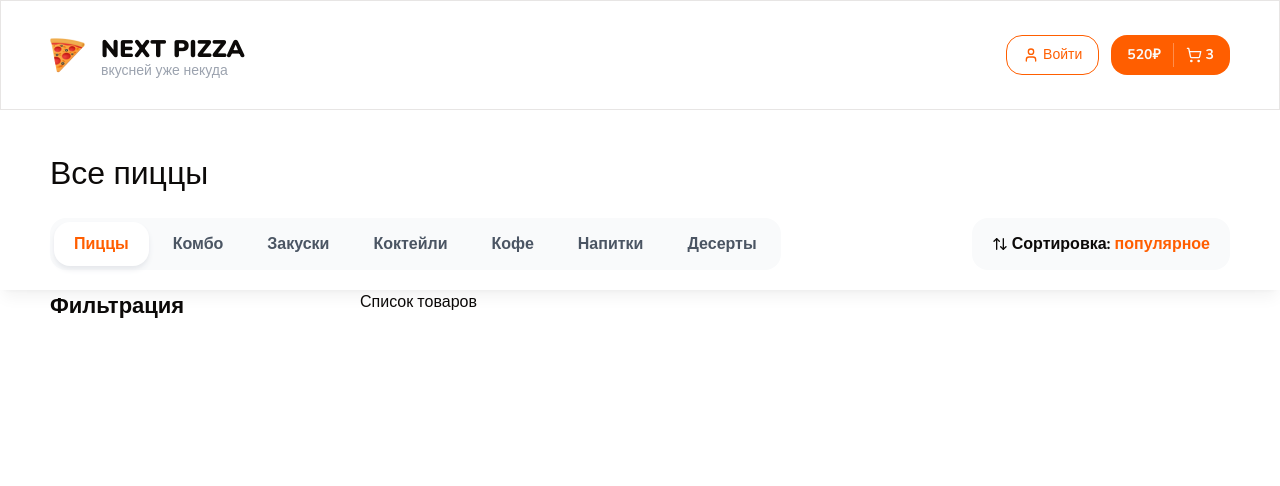
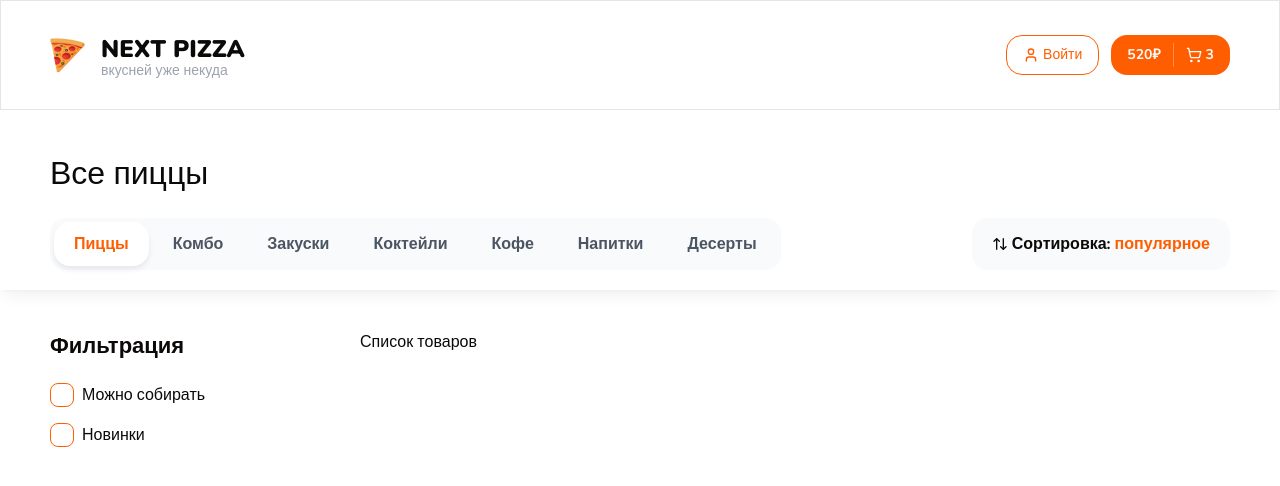
Before and after one commit to MaximKashkevich/NextPizza, a Next.js app: page / in a window 1280 px wide. Shown: the top 486 px of the page. Built offline with nearby package versions, Linux system fonts and the light colour scheme.

Commit message:
fixed bugs for vercel

```diff
--- a/app/page.tsx
+++ b/app/page.tsx
@@ -7,7 +7,7 @@
         <Title text="Все пиццы" size="lg" className="font-extrabolt"></Title>
       </Container>
       <TopBar />
-      <Container className="pb-14">
+      <Container className="pb-14 mt-10">
         <div className="flex gap-[60px]">
           {/* Фильтрация */}
           <div className="w-[250px]">
--- /dev/null
+++ b/components/shared/filterCheckbox.tsx
@@ -0,0 +1,39 @@
+import React from "react";
+import { Checkbox } from "../ui/checkbox";
+
+export interface FilterChecboxProps {
+  text: string;
+  value: string;
+  endAdornment?: React.ReactNode;
+  onCheckedChange?: (checked: boolean) => void;
+  checked?: boolean;
+  name?: string;
+}
+
+export const FilterCheckbox: React.FC<FilterChecboxProps> = ({
+  text,
+  value,
+  endAdornment,
+  onCheckedChange,
+  checked,
+  name,
+}) => {
+  return (
+    <div className="flex items-center space-x-2">
+      <Checkbox
+        onCheckedChange={onCheckedChange}
+        checked={checked}
+        value={value}
+        className="rounded-[8px] w-6 h-6"
+        id={`checkbox-${String(name)}-${String(value)}`}
+      />
+      <label
+        htmlFor={`checkbox-${String(name)}-${String(value)}`}
+        className="leading-none cursor-pointer flex-1"
+      >
+        {text}
+      </label>
+      {endAdornment}
+    </div>
+  );
+};
--- a/components/shared/filters.tsx
+++ b/components/shared/filters.tsx
@@ -1,6 +1,5 @@
 import React from "react";
-import { cn } from "@/lib/utils";
-import { Title } from "./title";
+import { Title, FilterCheckbox } from "./index";
 
 type Props = {
   className?: string;
@@ -10,7 +9,11 @@
   return (
     <>
       <div className={className}>
-        <Title text="Фильтрация" size="sm" className="mb-5 font-bold" />
+        <Title text="Фильтрация" size="sm" className="mb-5 font-extrabold" />
+        <div className="flex flex-col gap-4">
+          <FilterCheckbox text="Можно собирать" value="1" />
+          <FilterCheckbox text="Новинки" value="2" />
+        </div>
       </div>
     </>
   );
--- a/components/shared/index.ts
+++ b/components/shared/index.ts
@@ -5,3 +5,4 @@
 export { SortPopup } from "./sortPopup";
 export { TopBar } from "./topBar";
 export { Filters } from "./filters";
+export { FilterCheckbox } from "./filterCheckbox";
```
